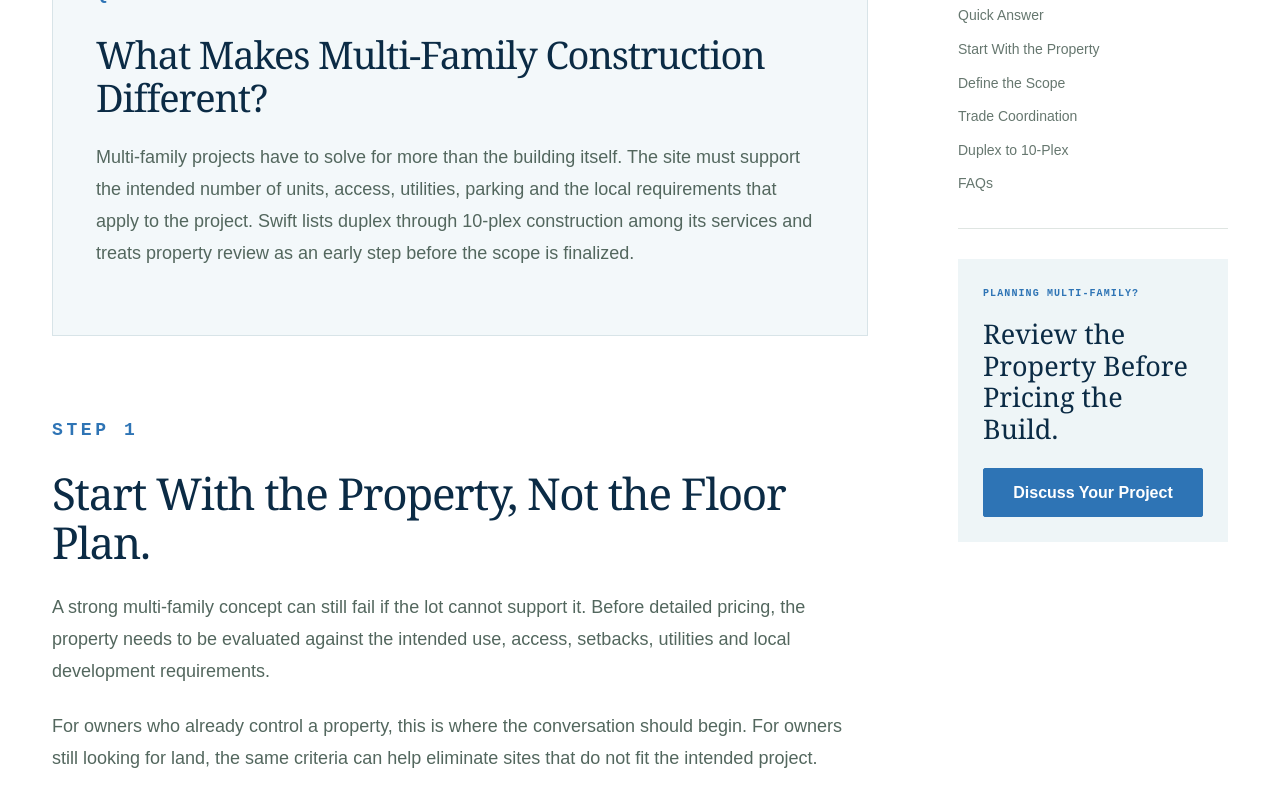
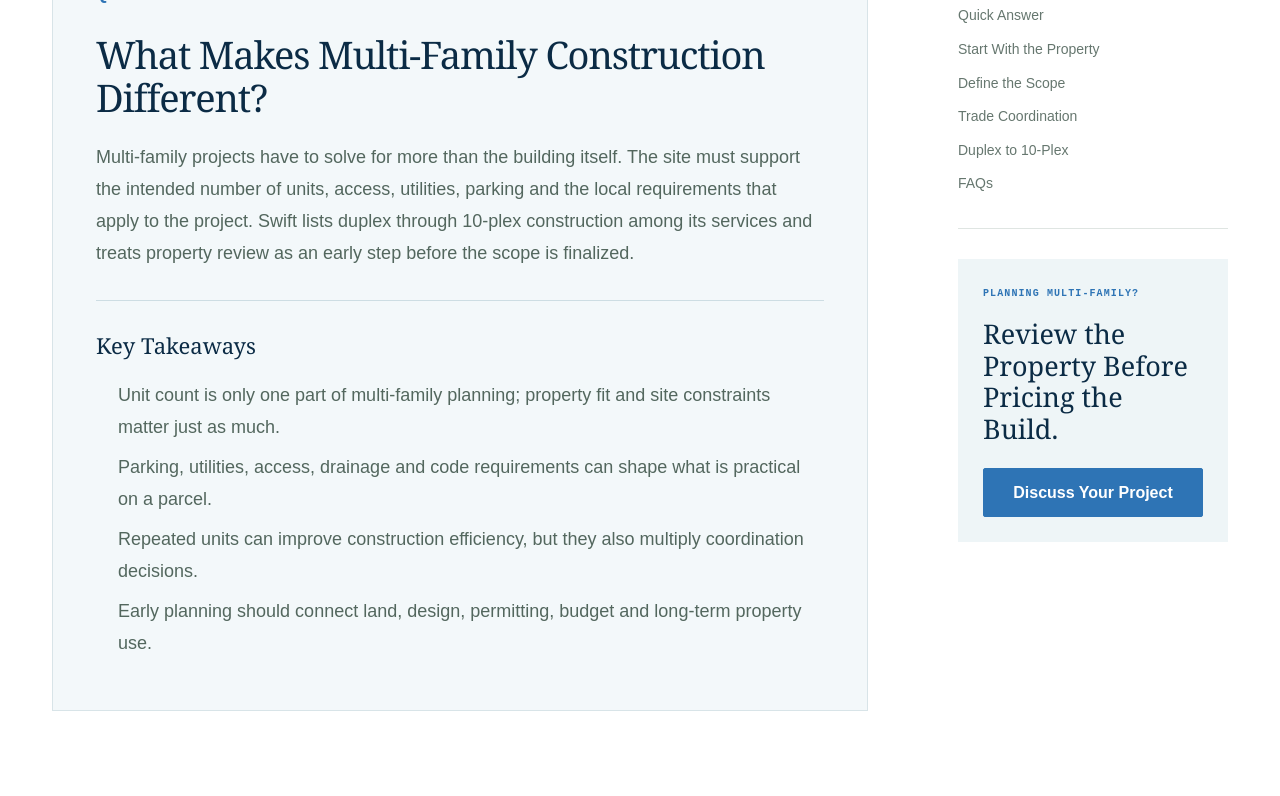
Before and after one commit to stylus1274/swift, a Next.js app: page /blog/multi-family-construction-hernando-county-duplex-to-10-plex in a window 1280 px wide. Shown: the part 888-1684 px from the top of the page. Built offline with nearby package versions, Linux system fonts and the light colour scheme.

Commit message:
Add key takeaways to multi-family-construction-hernando-county-duplex-to-10-plex

```diff
--- a/app/blog/multi-family-construction-hernando-county-duplex-to-10-plex/page.tsx
+++ b/app/blog/multi-family-construction-hernando-county-duplex-to-10-plex/page.tsx
@@ -16,7 +16,17 @@ export default function Page(){return <main className="blog-page article-page">
 <header className="article-header"><p className="eyebrow">MULTI-FAMILY CONSTRUCTION • HERNANDO COUNTY</p><h1>Multi-Family Construction in Hernando County: Duplex to 10-Plex</h1><p className="article-deck">Multi-family construction adds another layer of planning beyond a typical single-family build. Property use, unit layout, utilities, parking, access and code requirements all need to work together before construction starts.</p><div className="article-meta"><span>NEW CONSTRUCTION</span><span>9 MIN READ</span><span>UPDATED SEPTEMBER 21, 2026</span></div></header>
 <div className="article-shell"><aside className="article-sidebar"><div className="article-contents"><p>Article Contents</p><a href="#quick-answer">Quick Answer</a><a href="#property">Start With the Property</a><a href="#scope">Define the Scope</a><a href="#coordination">Trade Coordination</a><a href="#duplex">Duplex to 10-Plex</a><a href="#faqs">FAQs</a></div><div className="article-sidebar-cta"><p>Planning Multi-Family?</p><h2>Review the Property Before Pricing the Build.</h2><a className="button blog-primary" href="/contact">Discuss Your Project</a></div></aside>
 <article className="article-body">
-<section className="article-answer" id="quick-answer"><p className="eyebrow">QUICK ANSWER</p><h2>What Makes Multi-Family Construction Different?</h2><p>Multi-family projects have to solve for more than the building itself. The site must support the intended number of units, access, utilities, parking and the local requirements that apply to the project. Swift lists duplex through 10-plex construction among its services and treats property review as an early step before the scope is finalized.</p></section>
+<section className="article-answer" id="quick-answer"><p className="eyebrow">QUICK ANSWER</p><h2>What Makes Multi-Family Construction Different?</h2><p>Multi-family projects have to solve for more than the building itself. The site must support the intended number of units, access, utilities, parking and the local requirements that apply to the project. Swift lists duplex through 10-plex construction among its services and treats property review as an early step before the scope is finalized.</p>
+          <div className="article-takeaways">
+            <strong>Key Takeaways</strong>
+            <ul>
+              <li>Unit count is only one part of multi-family planning; property fit and site constraints matter just as much.</li>
+              <li>Parking, utilities, access, drainage and code requirements can shape what is practical on a parcel.</li>
+              <li>Repeated units can improve construction efficiency, but they also multiply coordination decisions.</li>
+              <li>Early planning should connect land, design, permitting, budget and long-term property use.</li>
+            </ul>
+          </div>
+        </section>
 <section id="property"><p className="eyebrow">STEP 1</p><h2>Start With the Property, Not the Floor Plan.</h2><p>A strong multi-family concept can still fail if the lot cannot support it. Before detailed pricing, the property needs to be evaluated against the intended use, access, setbacks, utilities and local development requirements.</p><p>For owners who already control a property, this is where the conversation should begin. For owners still looking for land, the same criteria can help eliminate sites that do not fit the intended project.</p></section>
 <section id="scope"><p className="eyebrow">STEP 2</p><h2>Define the Number of Units and the Construction Scope.</h2><p>A duplex and a larger multi-unit project may share basic construction phases, but they do not carry the same level of complexity. Unit count affects circulation, utilities, parking, inspections and the amount of trade coordination required.</p><p>Swift&apos;s discovery material specifically identifies multi-family duplex builds as a strong revenue-producing service and notes capability from duplex through 10-plex projects.</p></section>
 <section id="coordination"><p className="eyebrow">STEP 3</p><h2>Coordinate the Licensed Trades as One Build.</h2><p>Swift says its new-construction projects use licensed subcontractors where required for plumbing, electrical, roofing, block, concrete, drywall, framing and stucco. The value of the building contractor is keeping those phases sequenced around one construction plan.</p><div className="article-factor-grid"><div><strong>Site Work</strong><p>Prepare access, layout and early construction conditions.</p></div><div><strong>Structure</strong><p>Coordinate concrete, block, framing, roofing and enclosure.</p></div><div><strong>MEP Trades</strong><p>Sequence plumbing and electrical around the approved plans.</p></div><div><strong>Finish & Turnover</strong><p>Complete interiors, inspections and the final project walkthrough.</p></div></div></section>
```
